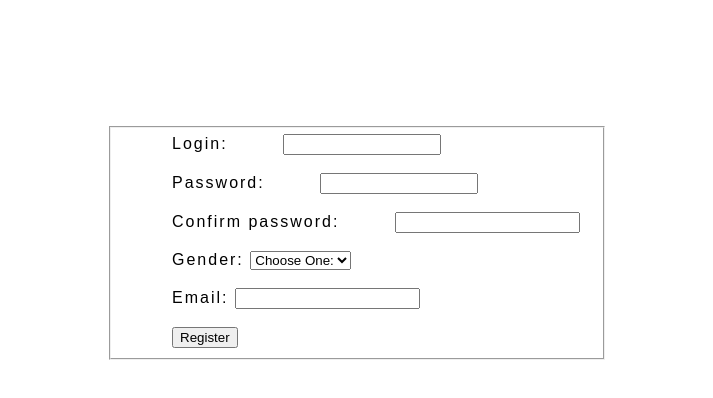
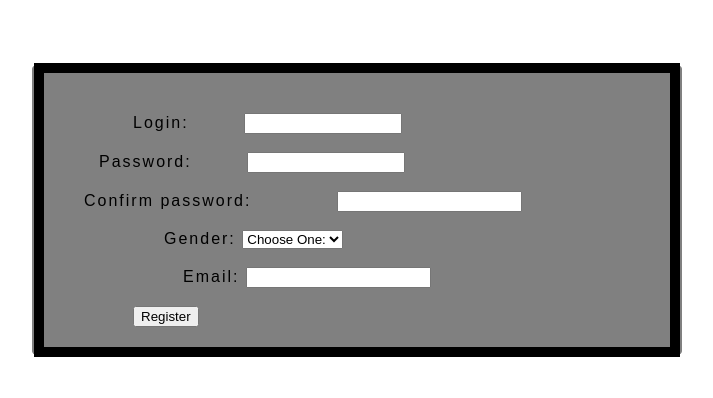
Before and after one commit to gmusita30/USITA_2-ITF_FORM-VALIDATION-2, a plain HTML site: page index.html in a window 1280 px wide. Shown: the whole page, without its empty margins (283-996 px from the left). Drawn offline with Linux system fonts and the light colour scheme.

Commit message:
second commit

```diff
--- a/css/style.css
+++ b/css/style.css
@@ -1,11 +1,11 @@
 .container {
     position: relative;
-    width: 500px;
-    height: 800px;
-    margin-top: 10%;
+    width: 650px;
+    height: 294px;
+    margin-top: 5%;
     margin-left: auto;
     margin-right: auto;
-    background-color: white;
+    background-color:gray;
     border-radius: 2%;
     border-color: black;
     padding: -50px;
@@ -18,28 +18,35 @@ body{
 
 }
 
+fieldset{
+    height: 100%;
+    padding: 40px 100px 20px 40px;
+    border: 10px solid;
+    border-color: black;
+}
+
 .puta{
     margin-left: 49px;
 
 }
 .tang{
-    margin-left: 49px;
+    margin-left: 15px;
     width: 310px;
 
 }
 
 .shet{
-    margin-left: 49px;
+    margin-right: 20px;
 
 }
 
 .nam{
-    margin-left: 49px;
+    margin-left: 80px;
 }
 
 
 .ina{
-    margin-left: 49px;
+    margin-left: 99px;
 }
 
 .bob{
@@ -59,7 +66,7 @@ body{
 
 
 .huh{
-    margin-left: 49px;
+    margin-left: 79px;
 }
 
 .hell{
--- a/index.html
+++ b/index.html
@@ -23,7 +23,7 @@
     </div>
     <div class="nam">
         <label id="type" >Gender:</label>
-                <select id="genType" name="events" class="tiit" name= "input4" class = "hell"required>
+                <select id="genType" name="events" class="tiit" name= "input4" class = "hell">
                 <option value = "Choose">Choose One: </option>
                 <option value="Choose one">Male</option>
                 <option value="Choose two">Female</option>
@@ -33,9 +33,9 @@
         <label>Email: <input type="email" id="email" name="input5" class="naw" required> </label><br><br>
     </div>
     <div class="bob">
-        <button type="submit" id='reg' onclick="checkPass()">Register</button>
-        <b><label id = "Submited"></label></b>
+        <input type="submit" value="Register" onclick="checkPass()">
     </div>
+    <div id="alert"></div>
     </fieldset>
     </form>
 </div>
--- a/js/index.js
+++ b/js/index.js
@@ -16,26 +16,17 @@ function checkPass(){
         document.getElementById("password").style.backgroundColor = "#FFD2D2";
     }
     else  {
-            document.getElementById("password").innerHTML = "mali ka "
 
+        document.getElementById("alert").innerHTML = "Passwords are not the same";
     }
    if(input4.value == "Choose") {
-        alert("Please specify your gender");
-        return false;
+    document.getElementById("alert").innerHTML = "";
     }
     if (input5.value == "") {
-        alert("Please enter your email");
-        return false;
+        document.getElementById("email").style.backgroundColor = "#FFD2D2";
     }
-
-
-     else{
-        document.getElementById("Submit").innerHTML = "";
-        alert ("The Event Form has been successfully saved!");
-        return true;
-
+    else if(email!=""){
+        document.getElementById("password").style.backgroundColor = "#DFF2BF";
     }
-
-
 }
 checkPass();
```
